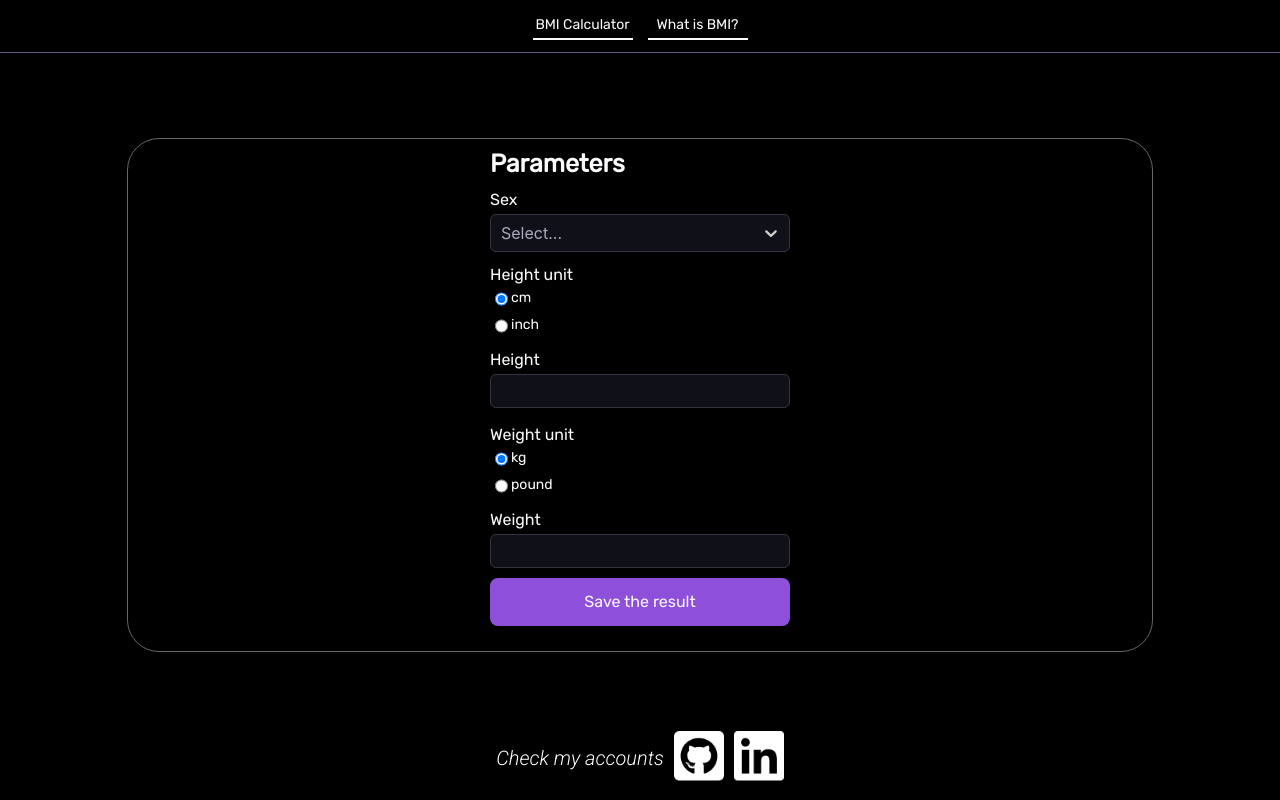
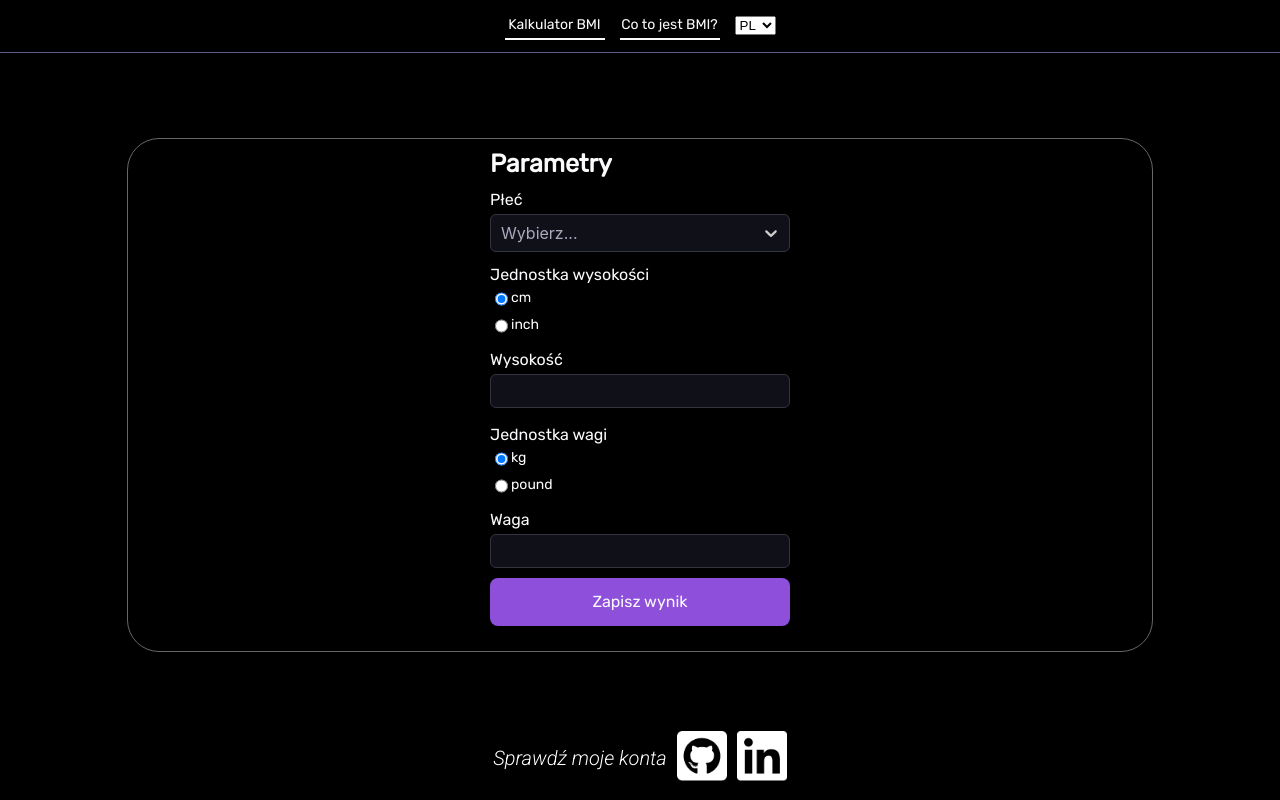
Before and after one commit to WeronikaCzepiela/bmi-calculator, a React (Create React App) app: page / in a window 1280 px wide. Built offline with nearby package versions, Linux system fonts and the light colour scheme.

Commit message:
Add translation for Polish, English and Spanish

```diff
--- a/package.json
+++ b/package.json
@@ -14,6 +14,7 @@
     "react-chartjs-2": "^5.2.0",
     "react-dom": "^18.2.0",
     "react-hook-form": "^7.45.2",
+    "react-i18next": "^13.0.2",
     "react-moment": "^1.1.3",
     "react-scripts": "5.0.1",
     "react-select": "^5.7.4",
--- a/src/App.jsx
+++ b/src/App.jsx
@@ -11,6 +11,7 @@ import {
   isMeasureFromTheDate,
   saveMeasurementsToLocalStorage,
 } from './App.helpers'
+import './utils/i18.config'
 
 export const App = () => {
   const [measurementsHistory, setMeasurementsHistory] = useState(getMeasurementsFromLocalStorage())
--- a/src/components/Accounts/Accounts.jsx
+++ b/src/components/Accounts/Accounts.jsx
@@ -3,14 +3,16 @@ import LinkedIn from './images/LinkedIn.png'
 import GitHub from './images/GitHub.png'
 import { useWindowDimensions } from '../../utils/hookers/useWindowDimensions'
 import { dimension } from '../../utils/Dimension'
+import { useTranslation } from 'react-i18next'
 
 export const Accounts = () => {
   const { width } = useWindowDimensions()
+  const { t } = useTranslation()
 
   return (
     <div className={`accounts ${width > dimension() && 'accounts-desktop'}`}>
       <p className={`accounts-text ${width > dimension() && 'accounts-text-desktop'}`}>
-        Check my accounts
+        {t('check_my_accounts')}
       </p>
       <a target={'_blank'} href={'https://github.com/WeronikaCzepiela'}>
         <img src={GitHub} />
--- a/src/components/Chart/Chart.jsx
+++ b/src/components/Chart/Chart.jsx
@@ -14,9 +14,12 @@ import { colorResult, getDateData, getValueData, optionChart } from './Chart.hel
 import { Text } from '../Text/Text'
 import { useWindowDimensions } from '../../utils/hookers/useWindowDimensions'
 import { dimension } from '../../utils/Dimension'
+import { Trans, useTranslation } from 'react-i18next'
 
 ChartJS.register(CategoryScale, LinearScale, PointElement, LineElement, Title, Tooltip)
 export const Chart = ({ measurementsHistory }) => {
+  const { t } = useTranslation()
+
   const measurements = [
     { date: '24.01.2023', value: '17.63' },
     { date: '24.02.2023', value: '18.94' },
@@ -54,7 +57,7 @@ export const Chart = ({ measurementsHistory }) => {
 
   return (
     <div className={`chart ${width > dimension() && 'chart-desktop'}`}>
-      <Text type={'t'}>Last {count} saved measurements</Text>
+      <Text type={'t'}> {t('title', { count: count })}</Text>
       <Line data={dataSet} options={optionChart} />
     </div>
   )
--- a/src/components/Chart/Chart.scss
+++ b/src/components/Chart/Chart.scss
@@ -9,3 +9,8 @@
     width: 45%;
   }
 }
+
+.text-title {
+  display: flex;
+  gap: 7px;
+}
--- a/src/components/DataAndResult/Data/Data.jsx
+++ b/src/components/DataAndResult/Data/Data.jsx
@@ -9,8 +9,7 @@ import { zodResolver } from '@hookform/resolvers/zod'
 import { inchToCm, poundToKg, schema } from './Data.helpers'
 import { Result } from '../Result/Result'
 import { Save } from '../Save/Save'
-import { useState } from 'react'
-import moment from 'moment'
+import { useTranslation } from 'react-i18next'
 
 export const Data = ({ setNewMeasurementsHistory }) => {
   const {
@@ -45,26 +44,28 @@ export const Data = ({ setNewMeasurementsHistory }) => {
   }
 
   const bmi = calculateBmi()
+  const { t } = useTranslation()
+  const optionSex = optionsSex(t)
 
   return (
     <div className={'data-and-result'}>
       <div className={'data'}>
-        <Text type={'h2'}>Parameters</Text>
-        <SelectInputForm label={'Sex'} options={optionsSex} control={control} name={'sex'} />
+        <Text type={'h2'}>{t('parameters')}</Text>
+        <SelectInputForm label={t('sex')} options={optionSex} control={control} name={'sex'} />
         <RadioGroupForm
-          label={'Height unit'}
+          label={t('height_unit')}
           options={optionsHeight}
           name={'height_unit'}
           control={control}
         />
-        <TextInputForm label={'Height'} name={'height'} control={control} />
+        <TextInputForm label={t('height')} name={'height'} control={control} />
         <RadioGroupForm
-          label={'Weight unit'}
+          label={t('weight_unit')}
           options={optionsWeight}
           name={'weight_unit'}
           control={control}
         />
-        <TextInputForm label={'Weight'} name={'weight'} control={control} />
+        <TextInputForm label={t('weight')} name={'weight'} control={control} />
       </div>
       {bmi && <Result BMI={bmi} />}
       <Save setNewMeasurementsHistory={() => setNewMeasurementsHistory(bmi)} />
--- a/src/components/DataAndResult/Data/Options.js
+++ b/src/components/DataAndResult/Data/Options.js
@@ -1,6 +1,8 @@
-export const optionsSex = [
-  { value: 'male', label: 'Male' },
-  { value: 'female', label: 'Female' },
+import { useTranslation } from 'react-i18next'
+
+export const optionsSex = (t) => [
+  { value: 'male', label: t('male') },
+  { value: 'female', label: t('female') },
 ]
 
 export const optionsHeight = [
--- a/src/components/DataAndResult/Data/SelectInput/SelectInput.jsx
+++ b/src/components/DataAndResult/Data/SelectInput/SelectInput.jsx
@@ -4,6 +4,7 @@ import { Text } from '../../../Text/Text'
 import { customStyles } from './CustomStyles'
 import { useWindowDimensions } from '../../../../utils/hookers/useWindowDimensions'
 import { dimension } from '../../../../utils/Dimension'
+import { useTranslation } from 'react-i18next'
 
 export const SelectInput = ({ options, label, onChange, value }) => {
   const { width } = useWindowDimensions()
@@ -18,6 +19,8 @@ export const SelectInput = ({ options, label, onChange, value }) => {
     else return options[1]
   }
 
+  const { t } = useTranslation()
+
   return (
     <div className={`select ${width > dimension() && 'select-desktop'}`}>
       <Text type={'l'}>{label}</Text>
@@ -25,7 +28,7 @@ export const SelectInput = ({ options, label, onChange, value }) => {
         className={'select-input'}
         options={options}
         defaultValue={defaultValue()}
-        placeholder={'Select...'}
+        placeholder={t('placeholder')}
         styles={customStyles}
         onChange={handleChange}
       />
--- a/src/components/DataAndResult/Data/SelectInput/SelectInputForm.jsx
+++ b/src/components/DataAndResult/Data/SelectInput/SelectInputForm.jsx
@@ -1,5 +1,6 @@
 import { Controller } from 'react-hook-form'
 import { SelectInput } from './SelectInput'
+import { useTranslation } from 'react-i18next'
 
 export const SelectInputForm = (props) => {
   return (
--- a/src/components/DataAndResult/Save/Save.jsx
+++ b/src/components/DataAndResult/Save/Save.jsx
@@ -1,8 +1,11 @@
 import './Save.scss'
 import { useWindowDimensions } from '../../../utils/hookers/useWindowDimensions'
 import { dimension } from '../../../utils/Dimension'
+import { useTranslation } from 'react-i18next'
 
 export const Save = ({ setNewMeasurementsHistory }) => {
+  const { t } = useTranslation()
+
   const helperNewMeasurementsHistory = () => {
     setNewMeasurementsHistory()
   }
@@ -10,7 +13,7 @@ export const Save = ({ setNewMeasurementsHistory }) => {
 
   return (
     <div className={`save ${width > dimension() && 'save-desktop'}`}>
-      <button onClick={helperNewMeasurementsHistory}>Save the result</button>
+      <button onClick={helperNewMeasurementsHistory}>{t('save_the_result')}</button>
     </div>
   )
 }
--- a/src/components/Header/Header.jsx
+++ b/src/components/Header/Header.jsx
@@ -1,17 +1,36 @@
 import './Header.scss'
 import { Text } from '../Text/Text'
+import { useTranslation } from 'react-i18next'
+import i18n from 'i18next'
+
+const onChangeLanguage = (event) => {
+  i18n.changeLanguage(event.target.value)
+}
 
 export const Header = () => {
+  const { t } = useTranslation()
+
   return (
     <div className={'header'}>
       <div className={'calculator'}>
-        <Text>BMI Calculator</Text>
+        <Text>{t('bmi_calculator')}</Text>
         <div className={'line'}></div>
       </div>
       <div className={'description'}>
-        <Text>What is BMI?</Text>
+        <Text>{t('what_is_bmi')}</Text>
         <div className={'line'}></div>
       </div>
+      <select id='language' onChange={onChangeLanguage}>
+        <option value={'pl'} className={'pl'}>
+          PL
+        </option>
+        <option value={'en'} className={'en'}>
+          EN
+        </option>
+        <option value={'es'} className={'es'}>
+          ES
+        </option>
+      </select>
     </div>
   )
 }
--- /dev/null
+++ b/src/utils/i18.config.js
@@ -0,0 +1,65 @@
+import i18n from 'i18next'
+import { initReactI18next } from 'react-i18next'
+
+const translationPl = {
+  bmi_calculator: 'Kalkulator BMI',
+  what_is_bmi: 'Co to jest BMI?',
+  parameters: 'Parametry',
+  sex: 'Płeć',
+  height_unit: 'Jednostka wysokości',
+  height: 'Wysokość',
+  weight_unit: 'Jednostka wagi',
+  weight: 'Waga',
+  placeholder: 'Wybierz...',
+  save_the_result: 'Zapisz wynik',
+  check_my_accounts: 'Sprawdź moje konta',
+  male: 'Mężczyzna',
+  female: 'Kobieta',
+  title: 'Ostatnie zapisane pomiary',
+}
+
+const translationEn = {
+  bmi_calculator: 'BMI Calculator',
+  what_is_bmi: 'What is BMI?',
+  parameters: 'Parameters',
+  sex: 'Sex',
+  height_unit: 'Height unit',
+  height: 'Height',
+  weight_unit: 'Weight unit',
+  weight: 'Weight',
+  placeholder: 'Select...',
+  save_the_result: 'Save the result',
+  check_my_accounts: 'Check my accounts',
+  male: 'Male',
+  female: 'Female',
+  title: 'Last {{count}} saved measurement',
+  title_other: 'Last {{count}} saved measurements',
+}
+
+const translationEs = {
+  bmi_calculator: 'Calculadora de IMC',
+  what_is_bmi: '¿Qué es el IMC? ',
+  parameters: 'Parámetros',
+  sex: 'Género',
+  height_unit: 'Unidad de altura',
+  height: 'Altura ',
+  weight_unit: 'Unidad de peso',
+  weight: 'Peso',
+  placeholder: 'Seleccione...',
+  save_the_result: 'Guardar el resultado',
+  check_my_accounts: 'Comprobar mis cuentas',
+  male: 'Hombre',
+  female: 'Mujer',
+  title: 'Últimas mediciones registradas',
+}
+
+i18n.use(initReactI18next).init({
+  resources: {
+    pl: { translation: translationPl },
+    en: { translation: translationEn },
+    es: { translation: translationEs },
+  },
+  lng: 'pl',
+  fallbackLng: 'en',
+  interpolation: { escapeValue: false },
+})
```
Also changed, not shown: 1 other file (tests, documents, lock files or other folders).
